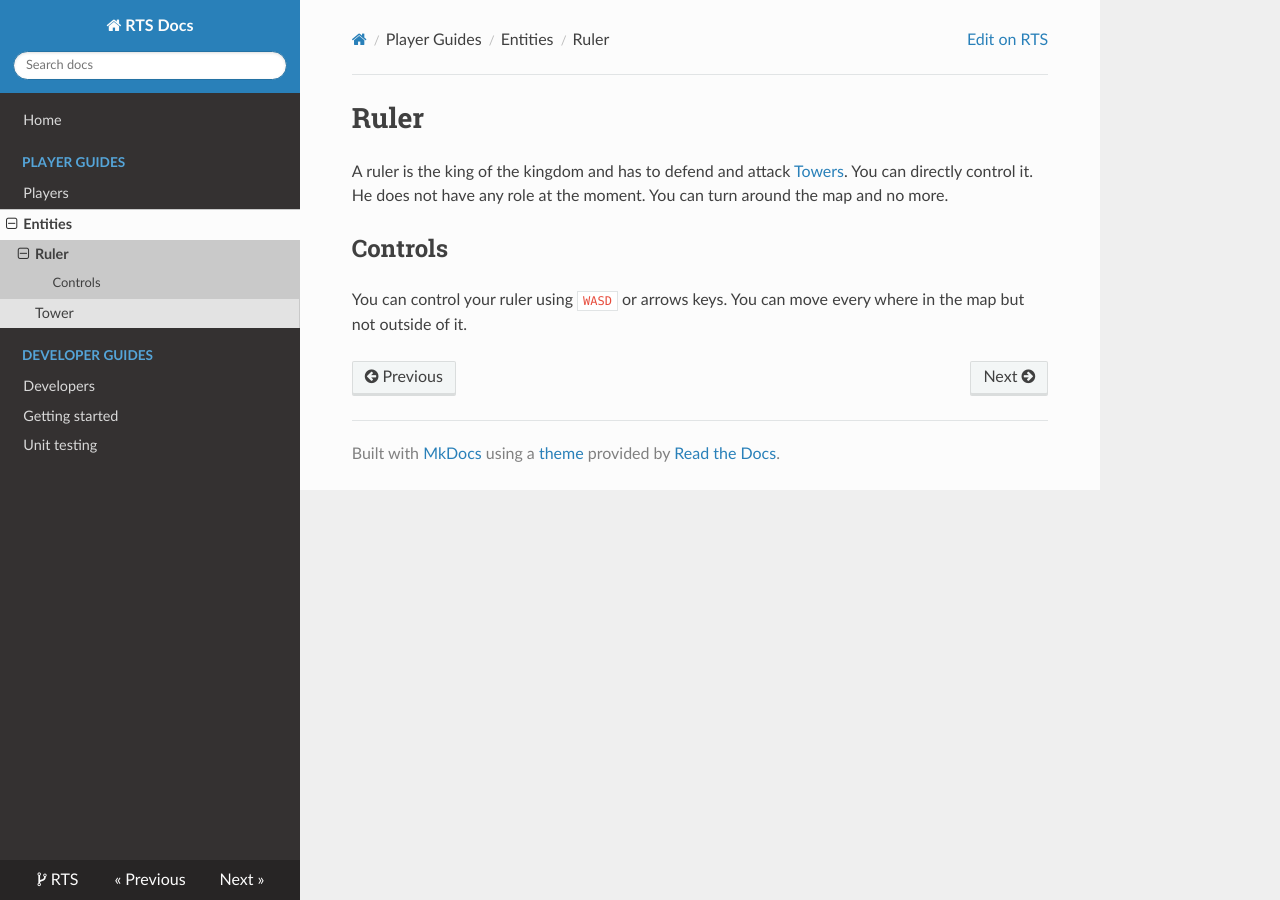
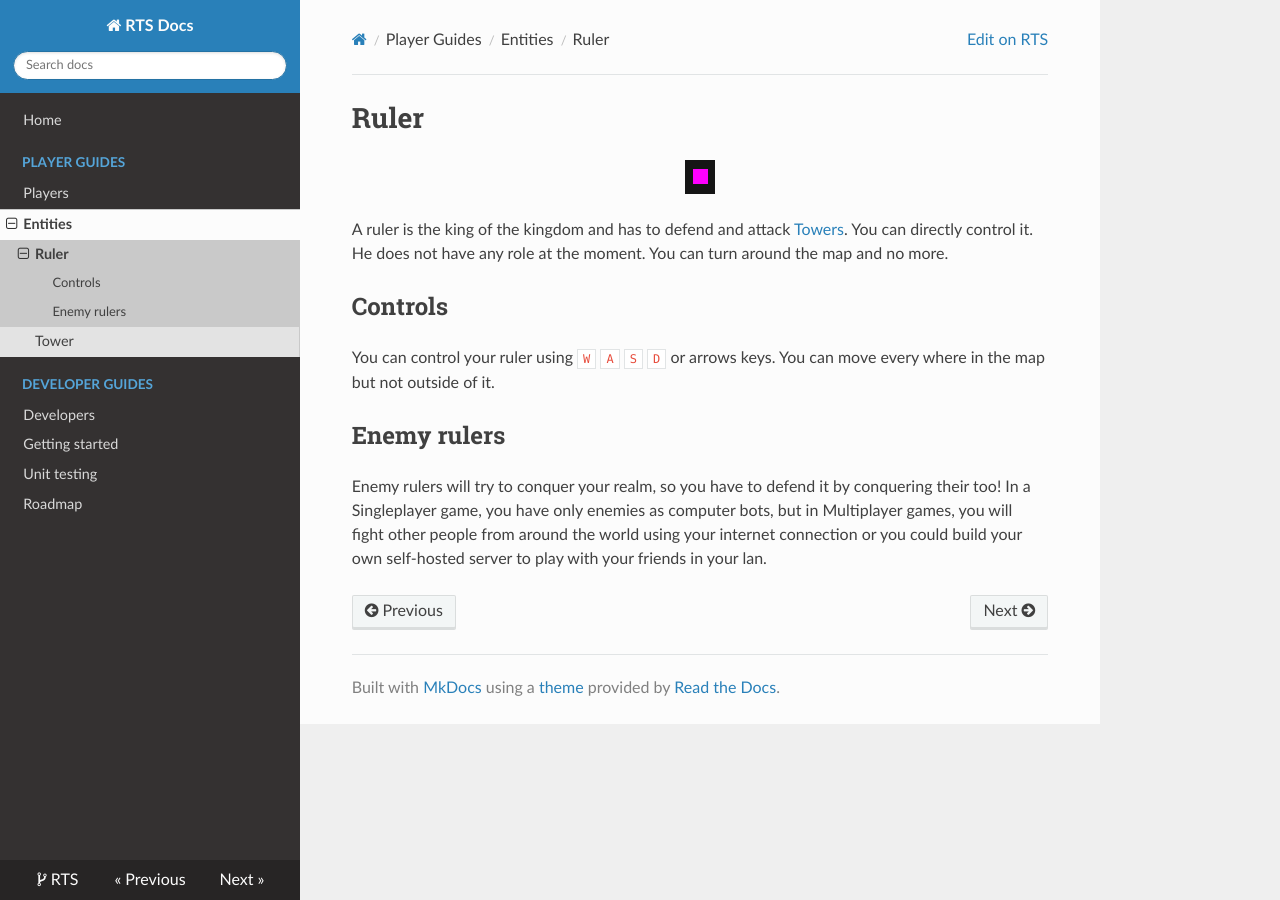
Before and after one commit to Daniele-Tentoni/rts, an MkDocs documentation site: the page built from docs/players/entities/ruler.md, in a window 1280 px wide. Built offline with MkDocs 1.6.1, drawn with Linux system fonts in a browser that asks for light colours; nearby versions of some CDN libraries.

Commit message:
doc: introduce roadmap doc page

```diff
--- a/docs/players/entities/ruler.md
+++ b/docs/players/entities/ruler.md
@@ -1,7 +1,15 @@
 # Ruler
+
+<p align="center">
+  <img src="../../../img/ruler_sprite.png" alt="Ruler Sprite" />
+</p>
 
 A ruler is the king of the kingdom and has to defend and attack [Towers](/players/entities/tower). You can directly control it. He does not have any role at the moment. You can turn around the map and no more.
 
 ## Controls
 
-You can control your ruler using `WASD` or arrows keys. You can move every where in the map but not outside of it.
+You can control your ruler using `W` `A` `S` `D` or arrows keys. You can move every where in the map but not outside of it.
+
+## Enemy rulers
+
+Enemy rulers will try to conquer your realm, so you have to defend it by conquering their too! In a Singleplayer game, you have only enemies as computer bots, but in Multiplayer games, you will fight other people from around the world using your internet connection or you could build your own self-hosted server to play with your friends in your lan.
--- a/mkdocs.yml
+++ b/mkdocs.yml
@@ -19,5 +19,6 @@
       - "Developers": "developers/index.md"
       - "Getting started": "developers/getting_started.md"
       - "Unit testing": "developers/unit_testing.md"
+      - "Roadmap": "developers/roadmap.md"
 
 theme: readthedocs
```
Also changed, not shown: README.md (+1 -0 lines), docs/developers/roadmap.md (added, +32 -0 lines), docs/img/ruler_sprite.png (added).
